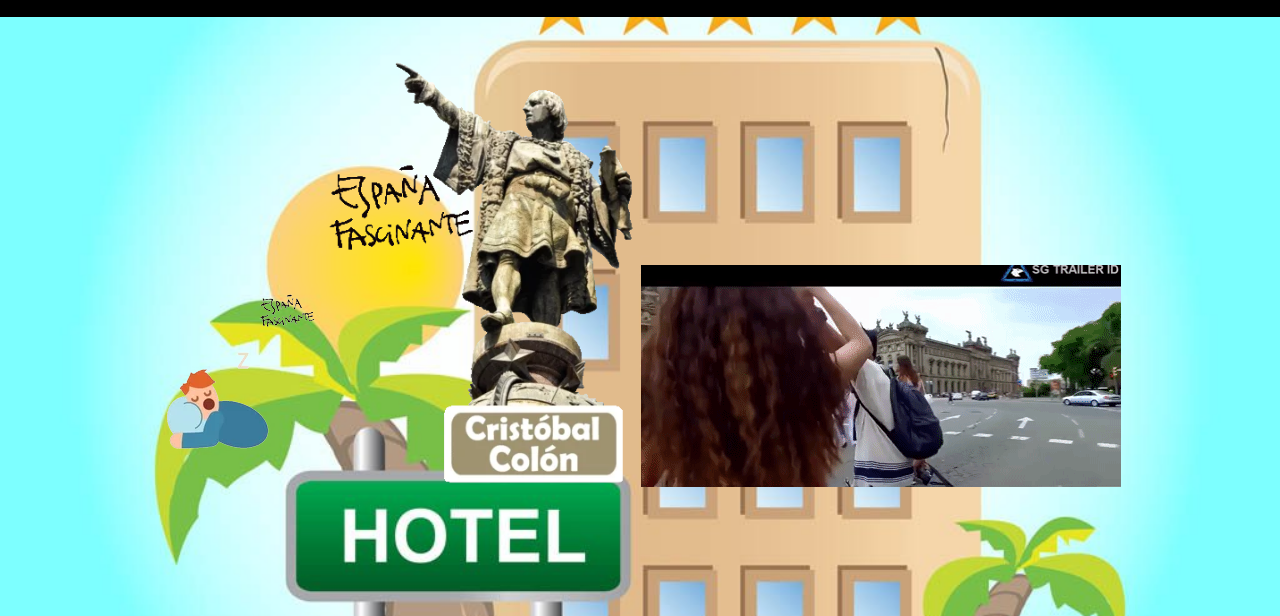
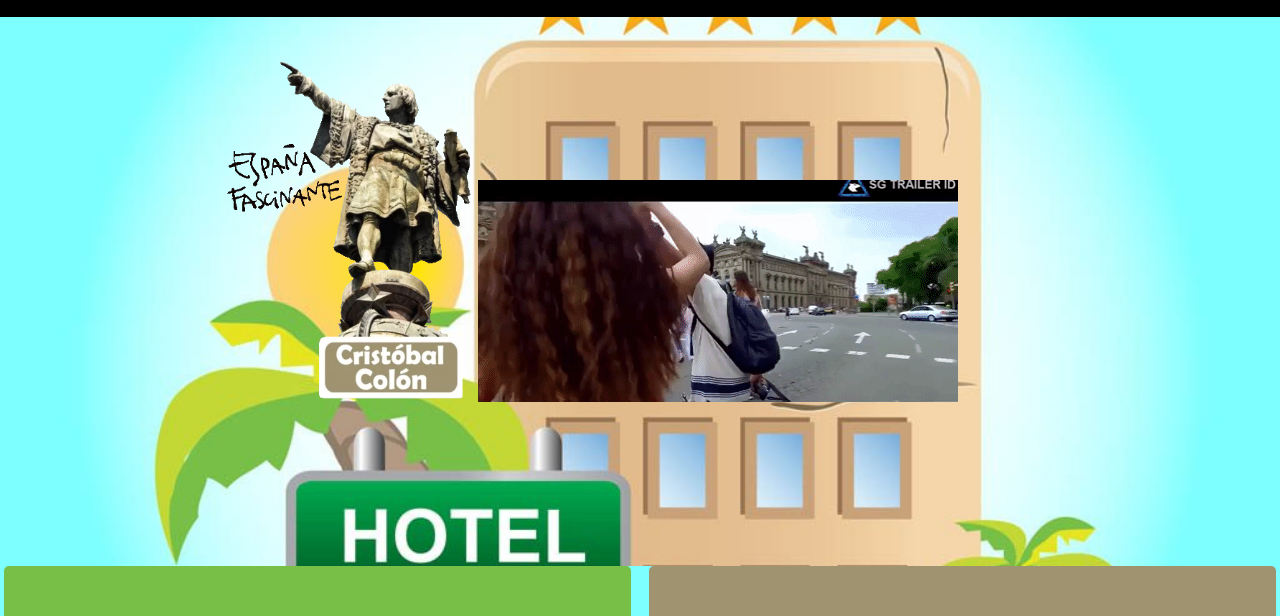
Before and after one commit to hmenajovsky/vamos-a-la-playa-quizz, a plain HTML site: page index.html in a window 1280 px wide. Both pictures are taken after a click on the button "START". Shown: the part 107-723 px from the top of the page. Drawn offline with nearby package versions, Linux system fonts and the light colour scheme.

Commit message:
Fixed some CSS styles

```diff
--- a/styles/template.css
+++ b/styles/template.css
@@ -229,7 +229,7 @@ i {
     height: 120vh;
     background-image: url('../media/images/hotel-bg.jpg');
     background-size: contain;
-    background-position: right;
+    background-position: left;
     background-repeat: no-repeat;
 }
 
@@ -240,9 +240,6 @@ i {
     flex-direction: column;
     align-items: center;
     width:100%;
-    /*position: fixed;
-    top:0;
-    z-index:1*/
     height: 60%;
 }
 
--- a/templates/hotel.html
+++ b/templates/hotel.html
@@ -7,7 +7,7 @@
                 </p>
         </div>
     <div id="image-questions">
-            <img src="media/images/dodo.webp" alt="">
+            <!--<img src="media/images/dodo.webp" alt="">-->
             <img src="media/images/colon.webp" width="30%" alt="">
             <img src="media/images/rambla.gif" alt="">
     </div>
```
